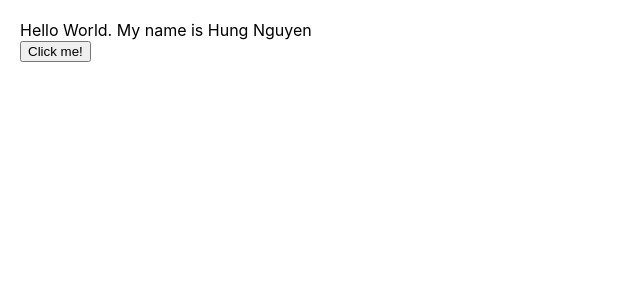
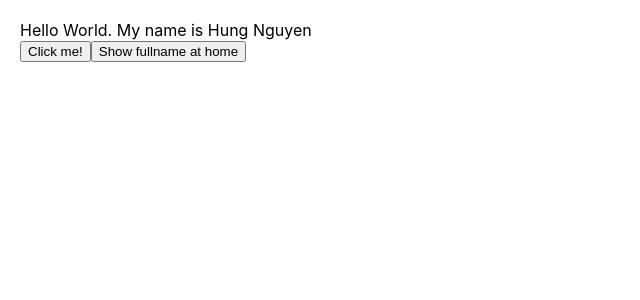
Before and after one commit to hungnguyen2912003/React, a React (Create React App) app in the folder my-react-app/: page / in a window 1280 px wide. Shown: the top 300 px of the page, without its empty margins (0-640 px from the left). Built offline with nearby package versions, Linux system fonts and the light colour scheme.

Commit message:
setState with React

```diff
--- a/my-react-app/src/components/MyComponent.js
+++ b/my-react-app/src/components/MyComponent.js
@@ -10,6 +10,12 @@ class MyComponent extends Component {
         console.log(`Thank you for clicked this button <3`);
     }
 
+    handleRealNameButton = () => {
+        this.setState({
+            name: `Nguyen Khac Duy Hung`
+        })
+    }
+
     render() {
         return (
             <div>
@@ -17,6 +23,7 @@ class MyComponent extends Component {
 
                 <div>
                     <button onClick={this.handleClickButton}>Click me!</button>
+                    <button onClick={this.handleRealNameButton}>Show fullname at home</button>
                 </div>
             </div>
         )
```
